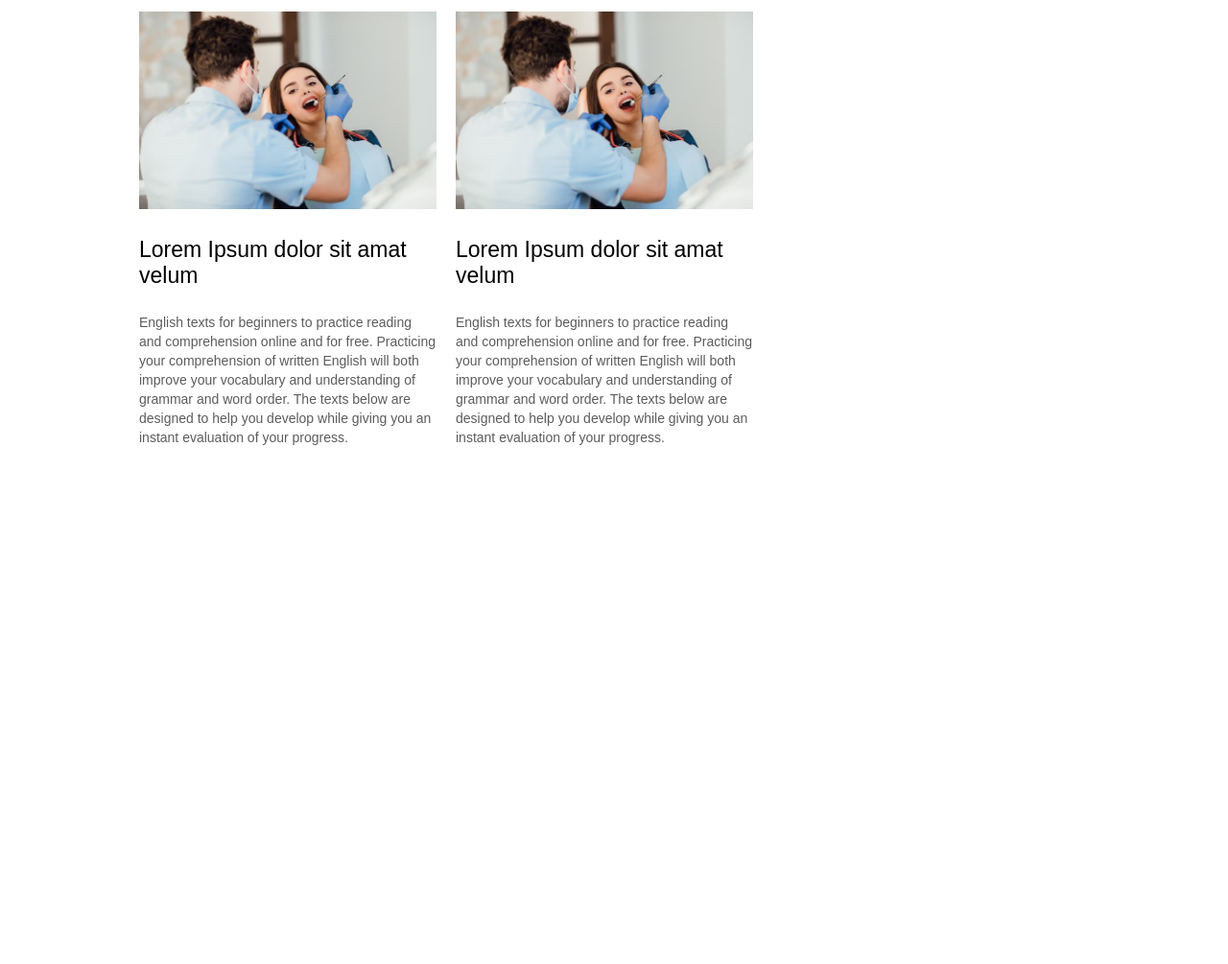
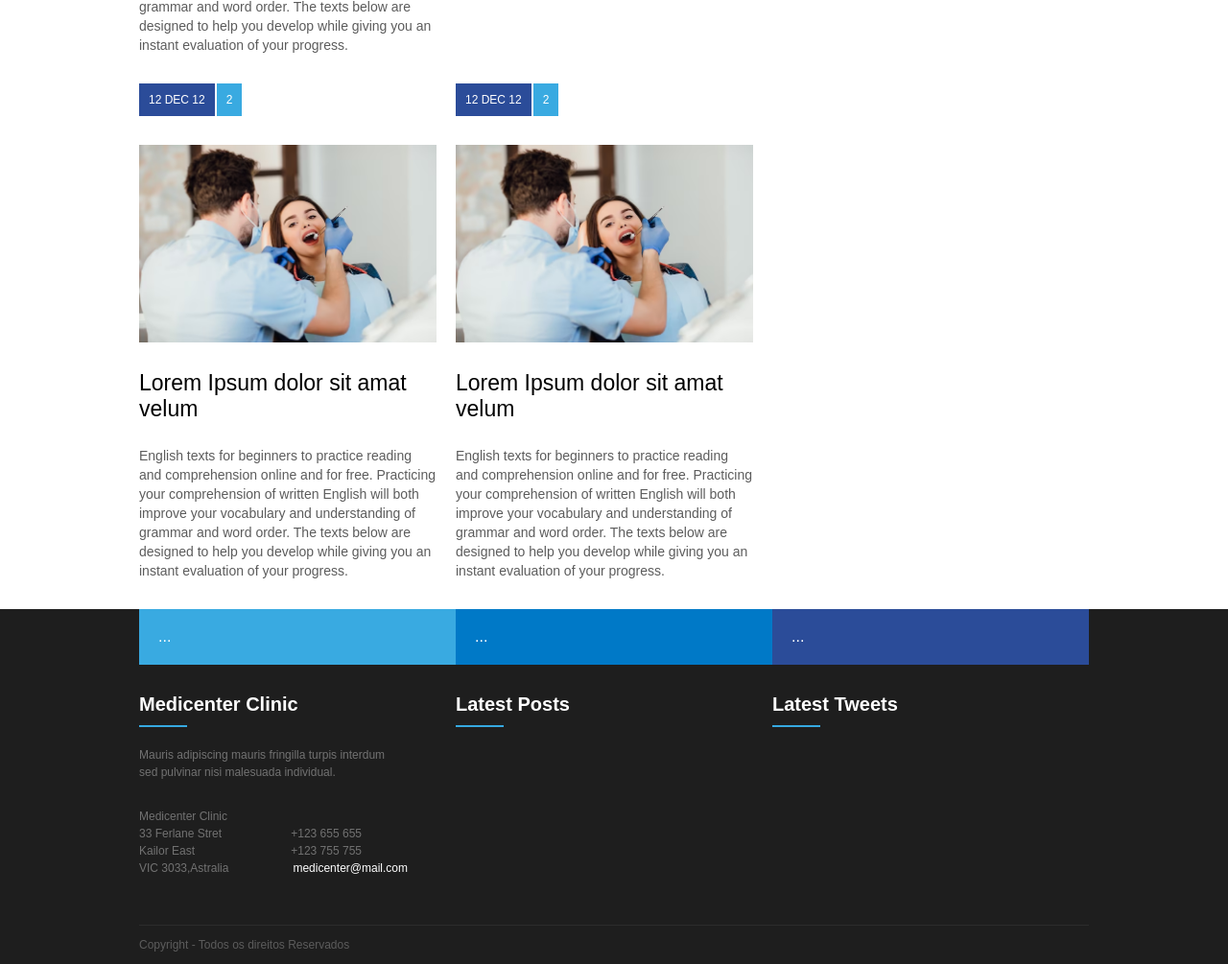
Before and after one commit to Gbharbor/html_css, a plain HTML site: page Mod 7Site/assets/html/index.html in a window 1280 px wide. Shown: the part 1477-2482 px from the top of the page at 96% size. Before the commit the page ends 1973 px from the top, so only its background shows below. Drawn offline with Linux system fonts and the light colour scheme.

Commit message:
footer site icons part

```diff
--- a/Mod 7Site/assets/css/style.css
+++ b/Mod 7Site/assets/css/style.css
@@ -148,7 +148,7 @@ nav a:hover {
 }
 .widget-title-text {
     color: black;
-    font-size: 21px;
+    font-size: 20px;
     font-weight: bold;
 }
 .widget-title-bar {
@@ -230,3 +230,87 @@ article .news_resume {
     font-size: 14px;
     margin-bottom: 30px;
 }
+footer {
+    background-color: #1e1e1e;
+    display: flex;
+    justify-content: center;
+}
+.footer_menu {
+    display: flex;
+    flex: 1;
+}
+.footer_menu a {
+    display: block;
+    text-decoration: none;
+    padding: 20px;
+    color: white;
+}
+.fm_1, .fm_2, .fm_3 {
+    flex: 1;
+    color: white;
+}
+.fm_1 {
+    background-color: #39aae1 ;
+}
+.fm_2 {
+    background-color: #0079c7 ;
+}
+.fm_3 {
+    background-color: #2b4c99 ;
+}
+.footer_area {
+    display: flex;
+}
+.footer_areaitem {
+    flex: 1;
+    color: white;
+
+}
+.footer_area .text1 {
+    font-size: 12px;
+    color: #727272;
+    width: 270px;
+    line-height: 18px;
+}
+
+/*tive que criar essa class nova para poder mudar para column, caso contraria ficaria uma div ao lado da outra que e o q eu n quero, e sim uma abaixo da oturao como mostra no projeto*/
+.flexcolumn {
+    flex-direction: column;
+}
+footer .widget-title-text {
+    color: white;
+
+
+}
+.footer_copy {
+    border-top: 1px solid #2c2c2c;
+    height: 40px;
+    line-height: 40px;
+    color: #5c5c5c;
+    font-size: 12px;
+    margin-top: 30px;
+}
+
+.contact {
+    display: block;
+    margin-top: 30px;
+}
+.contact_option {
+    margin-bottom: 3px;
+    padding-bottom: 1px;
+    display: flex;
+    justify-content: space-between;
+}
+.contact_option span {
+    color: #727272;
+    font-size: 12px;
+}
+.number {
+    align-items:flex-start;
+    padding-right: 98px;
+}
+.email {
+    font-size: 12px;
+    color: white;
+    padding-right:50px;
+}
--- a/Mod 7Site/assets/html/index.html
+++ b/Mod 7Site/assets/html/index.html
@@ -101,6 +101,7 @@
                         </div>
                         <div class="news_resume">
                                 English texts for beginners to practice reading and comprehension online and for free. Practicing your comprehension of written English will both improve your vocabulary and understanding of grammar and word order. The texts below are designed to help you develop while giving you an instant evaluation of your progress.
+                                English texts for beginners to practice reading and comprehension online and for free. Practicing your comprehension of written English will both improve your vocabulary and understanding of grammar and word order. The texts below are designed to help you develop while giving you an instant evaluation of your progress.
                         </div>
                         </a>
                         </article>
@@ -194,6 +195,112 @@
             </aside>
     </class>
 </section>
+<!--RODAPE DO SITE-->
+<footer>
+    <!--Partes azuis do rodape-->
+<div class="container flexcolumn">
+    <div class="footer_menu">
+        <div class="fm_1">
+            <a href="">
+            ...
+            </a>
+        </div>
+        <div class="fm_2">
+            <a href="">
+            ...
+            </a>
+        </div>
+        <div class="fm_3">
+            <a href="">
+            ...
+            </a>
+        </div>
+    </div>
+    <!--Parte preta-->
+    <div class="footer_area">
+        <div class="footer_areaitem">
+            <div class="widget">
+                <div class="widget-title">
+                    <div class="widget-title-text">Medicenter Clinic</div>
+                    <div class="widget-title-bar"></div>
+                </div>
+                <div class="widget-body">
+                    <div class="text1">Mauris adipiscing mauris fringilla turpis interdum sed pulvinar nisi malesuada individual.</div>
+
+                    <div class="contact">
+                        <div class="contact_option">
+                            <span>Medicenter Clinic</span>
+                        </div>
+                        <div class="contact_option">
+                            <span>33 Ferlane Stret </span>
+                            <span class="number">+123 655 655</span>
+                        </div>
+                        <div class="contact_option">
+                            <span>Kailor East</span>
+                            <span class="number">+123 755 755</span>
+                        </div>
+                        <div class="contact_option">
+                            <span>VIC 3033,Astralia</span>
+                            <div class="email">medicenter@mail.com</div>
+                        </div>
+                    </div>
+                    <div class="footer_icons">
+
+                        <a href=""><img src="" alt=""></a>
+                        <a href=""><img src="" alt=""></a>
+                        <a href=""><img src="" alt=""></a>
+                        <a href=""><img src="" alt=""></a>
+
+                    </div>
+
+
+
+
+
+
+                </div>
+            </div>
+        </div>
+        <div class="footer_areaitem">
+            <div class="widget">
+                <div class="widget-title">
+                    <div class="widget-title-text">Latest Posts</div>
+                    <div class="widget-title-bar"></div>
+                </div>
+                <div class="widget-body">
+                </div>
+            </div>
+        </div>
+        <div class="footer_areaitem">
+            <div class="widget">
+                <div class="widget-title">
+                    <div class="widget-title-text">Latest Tweets</div>
+                    <div class="widget-title-bar"></div>
+                </div>
+                <div class="widget-body">
+                </div>
+            </div>
+        </div>
+    </div>
+
+    <div class="footer_copy">
+        Copyright - Todos os direitos Reservados
+    </div>
+</div>
+
+
+
+</footer>
+
+
+
+
+
+
+
+
+
+
 
 </body>
 </html>
```
Also changed, not shown: modulo 3 e 4/modulo3.html (+1 -0 lines).
